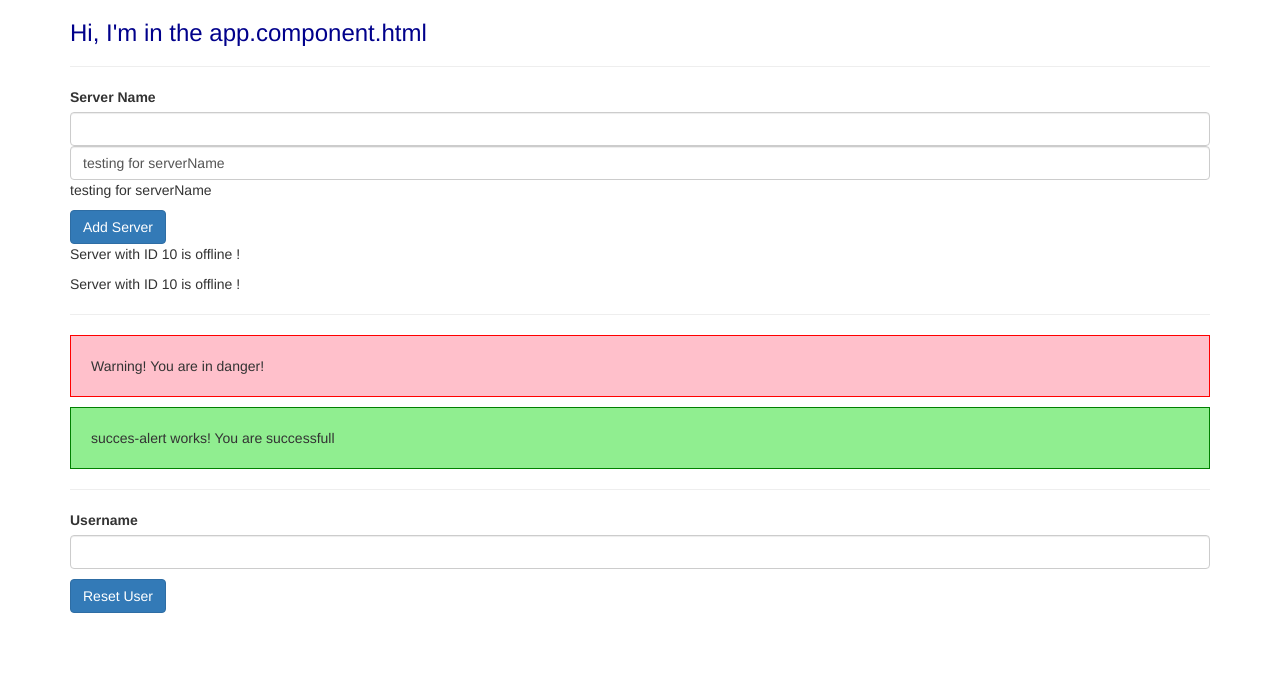
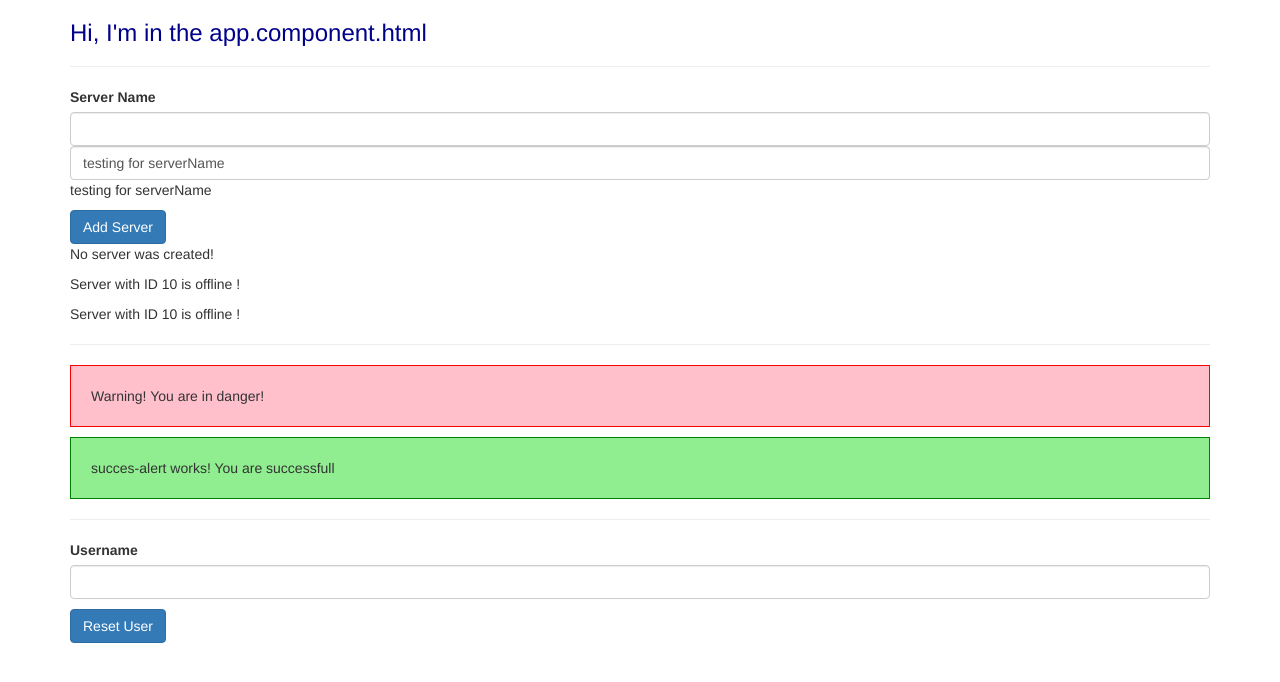
Before and after one commit to Jitgitbit/angular-exercise-one, an Angular app: page / in a window 1280 px wide. Shown: the top 682 px of the page. Built offline with nearby package versions, Linux system fonts and the light colour scheme.

Commit message:
using ng-template for an else !  @ngular !

```diff
--- a/src/app/servers/servers.component.html
+++ b/src/app/servers/servers.component.html
@@ -10,8 +10,11 @@
 <!-- <p>{{allowNewServers}}</p> -->
 
 <!-- <p>{{serverCreationStatus}}</p> -->
-<p *ngIf="serverCreated">Server was created, server name is {{serverName}}</p>
+<p *ngIf="serverCreated; else noServer">Server was created, server name is {{serverName}}</p>
 <!-- VERY IMPORTANT!! the * indicates that the directive is a structural one, meaning it can change the DOM structure (here by adding a paragraph yes or no) -->
+<ng-template #noServer>
+  <p>No server was created!</p>
+</ng-template>
 
 <app-server></app-server>
 <app-server></app-server>
```
Also changed, not shown: src/app/servers/servers.component.ts (+5 -5 lines).
